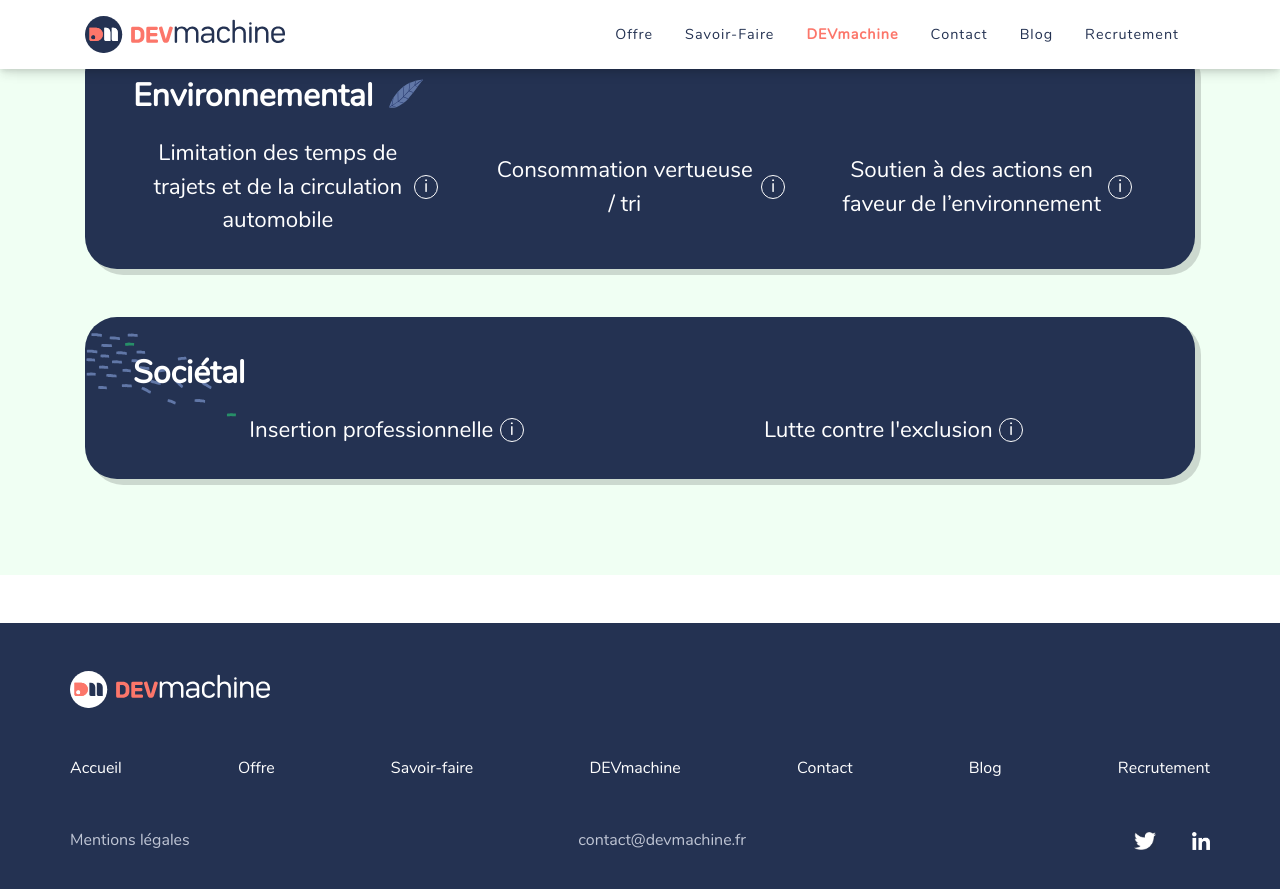
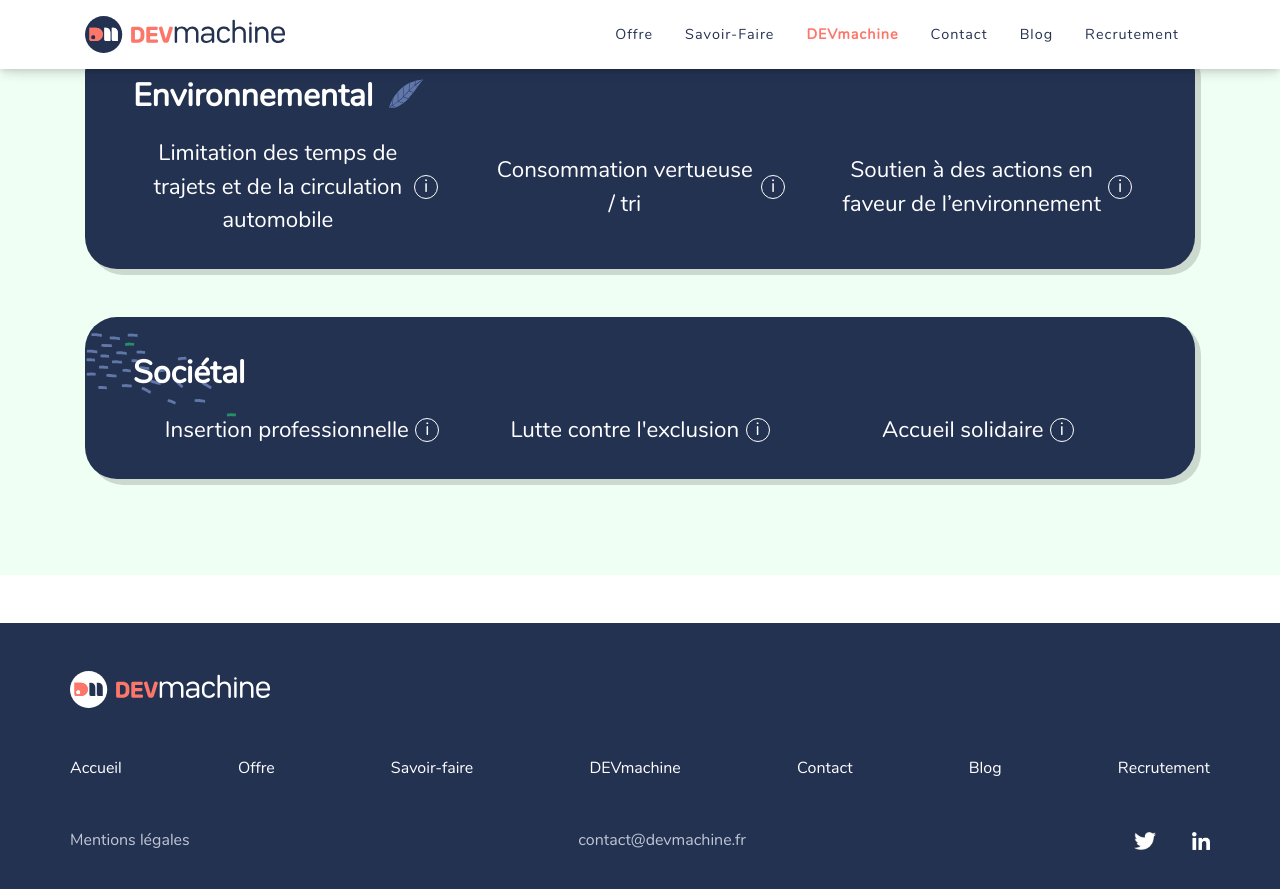
Before and after one commit to DEVmachine-fr/website, a Jekyll site: the page built from pages/dev-machine.html, in a window 1280 px wide and 900 px high, scrolled down 4575 px. Shown: the top 889 px of the window. Built offline with Jekyll 4.4.1, drawn with Linux system fonts in a browser that asks for light colours; nearby versions of some CDN libraries; some web fonts are replaced.

Commit message:
feature(rse): add bureau du coeur to rse page

```diff
--- a/pages/dev-machine.html
+++ b/pages/dev-machine.html
@@ -322,7 +322,7 @@ order: 3
         <p class="title mb-0 mr-3">Sociétal</p>
       </div>
       <div class="rse-subitems">
-        <span class="col-md-6 col-sm-12 info">
+        <span class="col-md-4 col-sm-12 info">
           <p>Insertion professionnelle</p>
           <span class="info-icon">i</span>
           <div class="rse-onhover-items">
@@ -332,7 +332,7 @@ order: 3
             </div>
           </div>
         </span>
-        <span class="col-md-6 col-sm-12 info">
+        <span class="col-md-4 col-sm-12 info">
           <p>Lutte contre l'exclusion</p>
           <span class="info-icon">i</span>
           <div class="rse-onhover-items">
@@ -342,6 +342,16 @@ order: 3
             </div>
           </div>
         </span>
+        <span class="col-md-4 col-sm-12 info">
+          <p>Accueil solidaire</p>
+          <span class="info-icon">i</span>
+          <div class="rse-onhover-items">
+            <div class="with-img">
+              <img alt="" src="/assets/images/website/page-dm/rse/logos/bureaux-du-coeur.png" />
+              <p>DEVmachine participe à l'action des <a href="https://www.bureauxducoeur.org/" target="_blank">Bureaux du coeur </a> en mettant à disposition ses locaux les soirs et weekends.</p>
+            </div>
+          </div>
+        </span>
       </div>
     </div>
   </div>
```
Also changed, not shown: assets/images/website/page-dm/rse/logos/bureaux-du-coeur.png (added).
